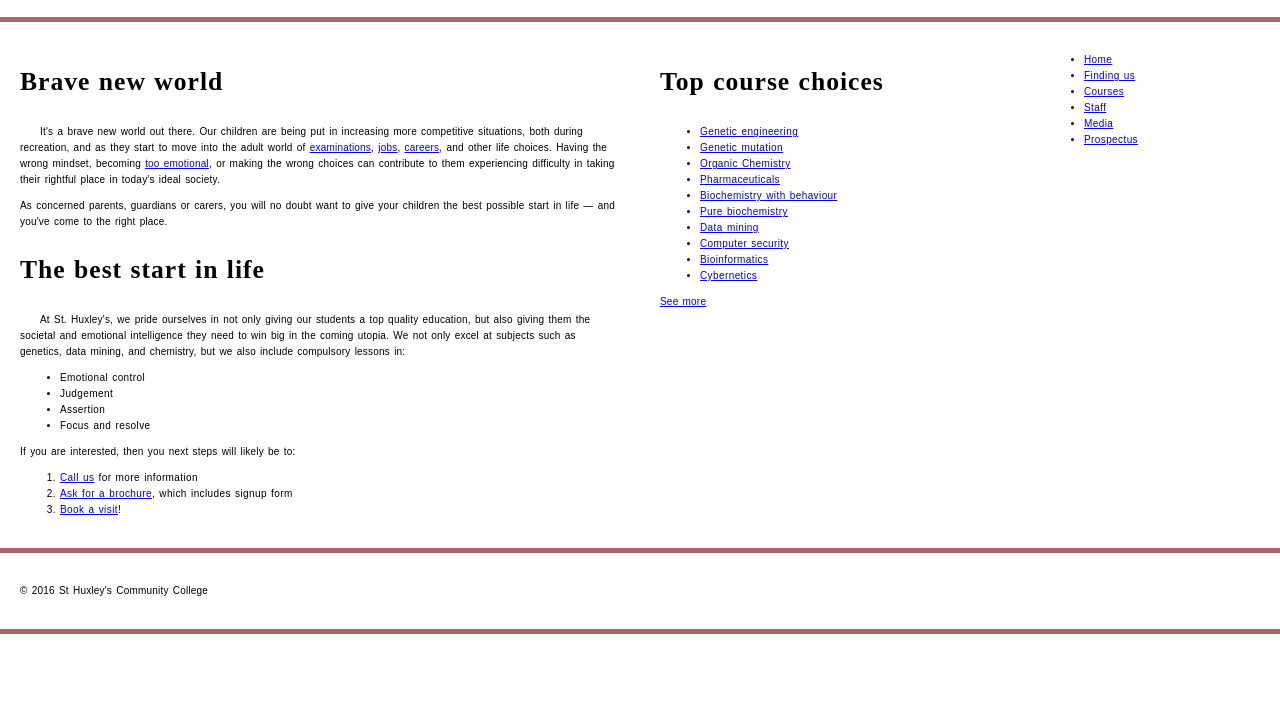
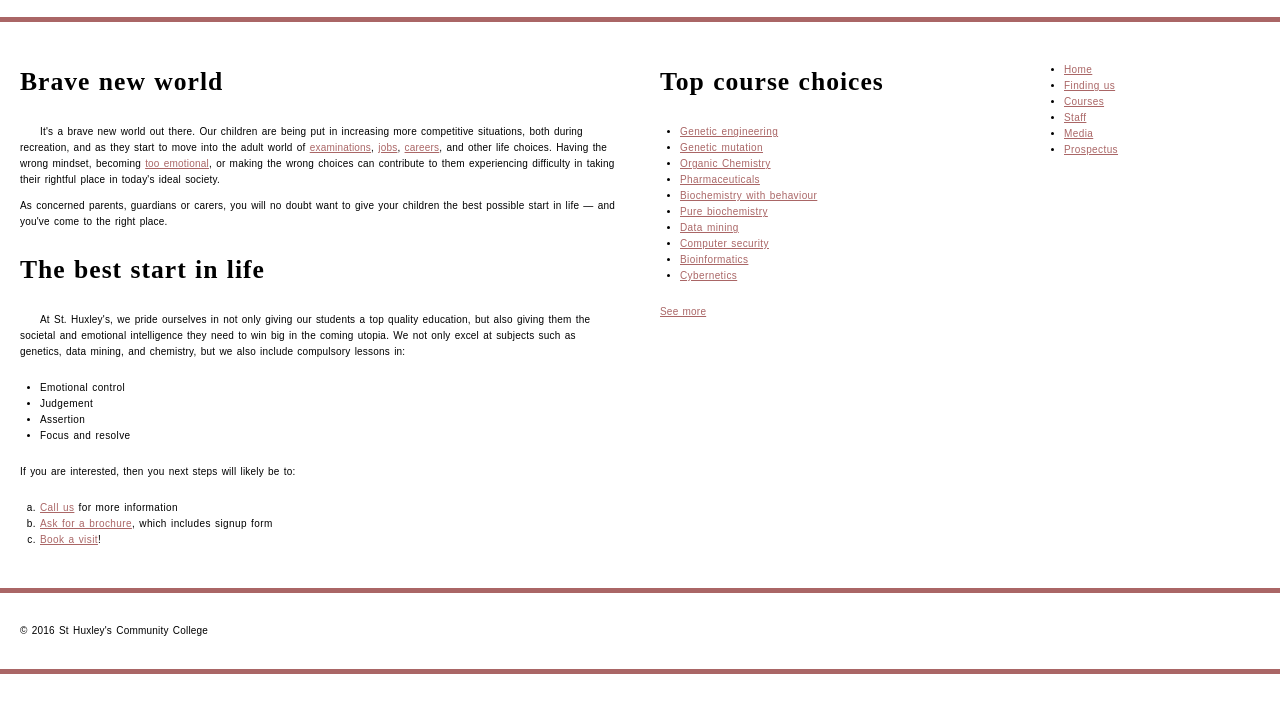
Before and after one commit to RascallyGoose49/chmelnytzkin25s7, a plain HTML site: page assignment3/part3/index.html in a window 1280 px wide. Shown: the part 92-800 px from the top of the page. Drawn offline with Linux system fonts and the light colour scheme.

Commit message:
Lists and Links
Edits to lists and links, reformatting them and altering the underline and colours

```diff
--- a/assignment3/part3/styles.css
+++ b/assignment3/part3/styles.css
@@ -85,3 +85,40 @@ p {
 section h2+p {
     text-indent: 20px;
 }
+
+/* Link editing */
+
+a {
+    color: #a66;
+    text-decoration: underline;
+}
+
+a:hover {
+    text-decoration: none;
+}
+
+a:focus {
+    text-decoration: none;
+}
+
+a:active {
+    background-color: #a66;
+    color: white;
+}
+
+/* Changes to lists */
+
+ul,
+ol {
+    margin-top: 20px;
+    margin-bottom: 20px;
+    padding-left: 20px;
+}
+
+li {
+    line-height: 1.6;
+}
+
+ol {
+    list-style-type: lower-alpha;
+}
```
